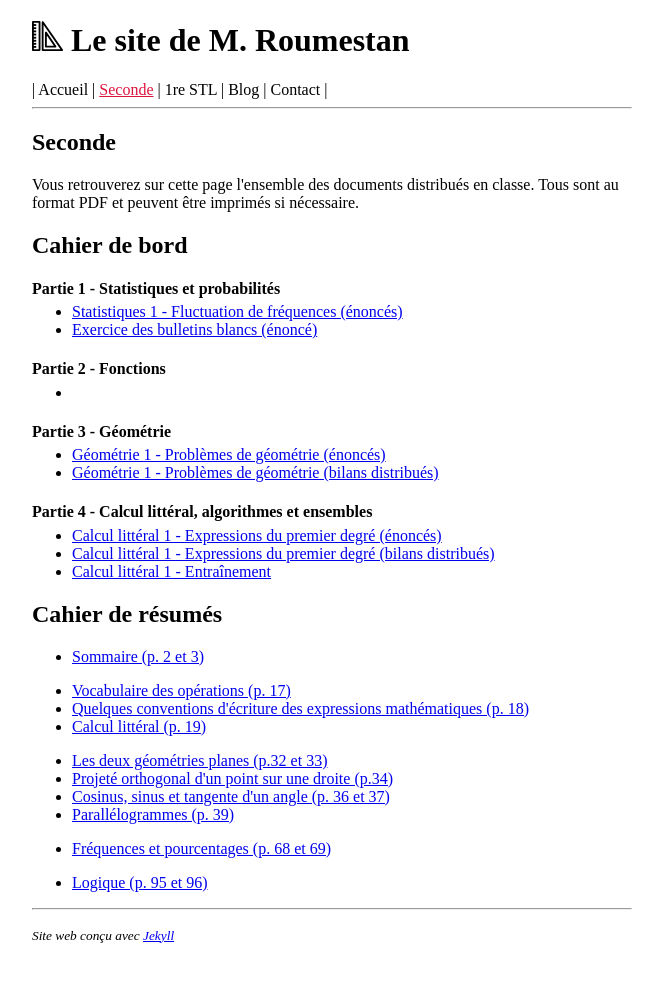
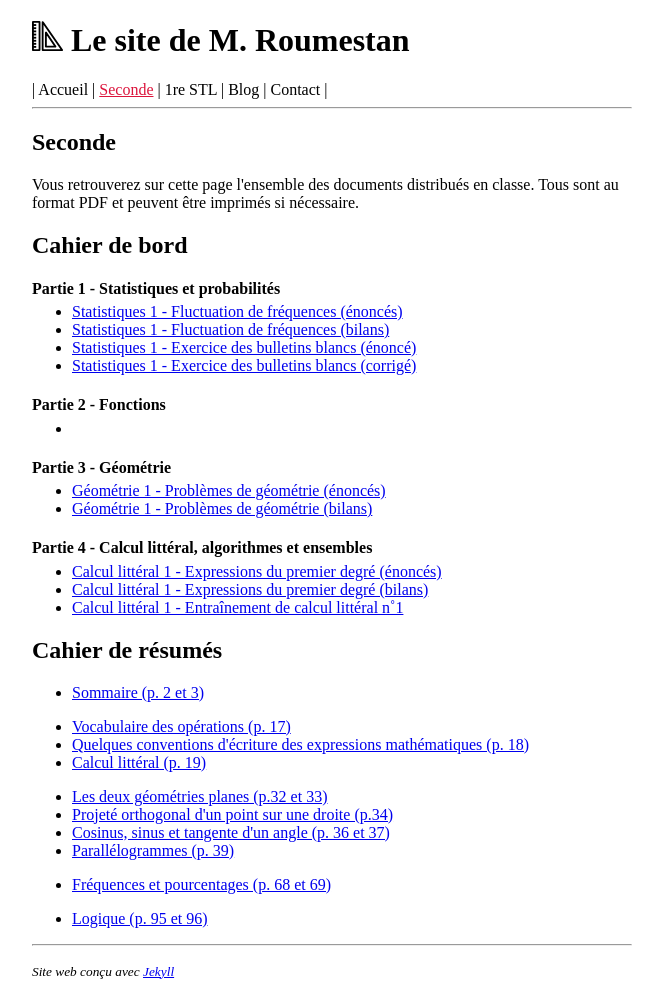
Before and after one commit to roumesta/roumestan.github.io, a Jekyll site: the page built from seconde.html, in a window 1280 px wide. Shown: the whole page, without its empty margins (308-971 px from the left). Built offline with Jekyll 4.4.1, drawn with Linux system fonts in a browser that asks for light colours; before the commit the page ends 960 px from its top, so only the background shows below that.

Commit message:
Ajout documents

```diff
--- a/_data/documents_seconde.yml
+++ b/_data/documents_seconde.yml
@@ -3,10 +3,12 @@
   part_name: Partie 1 - Statistiques et probabilités
 - name: Statistiques 1 - Fluctuation de fréquences (énoncés)
   link: S1_enonces.pdf
-- name: Exercice des bulletins blancs (énoncé)
+- name: Statistiques 1 - Fluctuation de fréquences (bilans)
+  link: S1_bilans.pdf
+- name: Statistiques 1 - Exercice des bulletins blancs (énoncé)
   link: S1_bulletins_blancs_enonce.pdf
-#- name: Exercice des bulletins blancs (corrigé)
-#  link: S1_bulletins_blancs_corrige.pdf
+- name: Statistiques 1 - Exercice des bulletins blancs (corrigé)
+  link: S1_bulletins_blancs_corrige.pdf
 
 # PARTIE 2
 - name: PART
@@ -18,15 +20,15 @@
   part_name: Partie 3 - Géométrie
 - name: Géométrie 1 - Problèmes de géométrie (énoncés)
   link: G1_enonces.pdf
-- name: Géométrie 1 - Problèmes de géométrie (bilans distribués)
-  link: G1_enonces.pdf
+- name: Géométrie 1 - Problèmes de géométrie (bilans)
+  link: G1_bilans.pdf
 
 # PARTIE 4
 - name: PART
   part_name: Partie 4 - Calcul littéral, algorithmes et ensembles
 - name: Calcul littéral 1 - Expressions du premier degré (énoncés)
   link: CL1_enonces.pdf
-- name: Calcul littéral 1 - Expressions du premier degré (bilans distribués)
+- name: Calcul littéral 1 - Expressions du premier degré (bilans)
   link: CL1_bilans.pdf
-- name: Calcul littéral 1 - Entraînement
+- name: Calcul littéral 1 - Entraînement de calcul littéral n˚1
   link: CL1_entrainement_calcul_litteral.pdf
```
Also changed, not shown: 4 other files.
